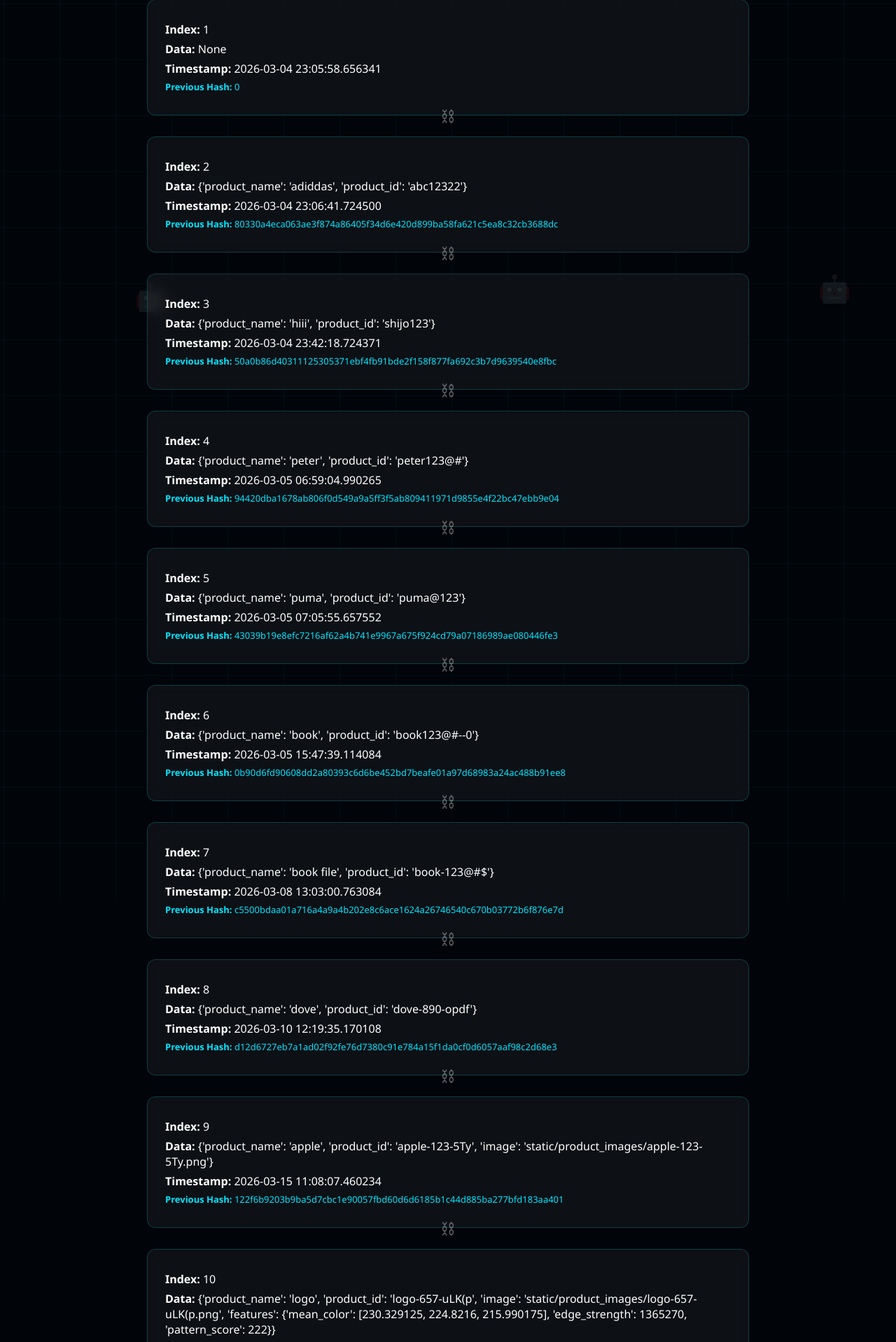
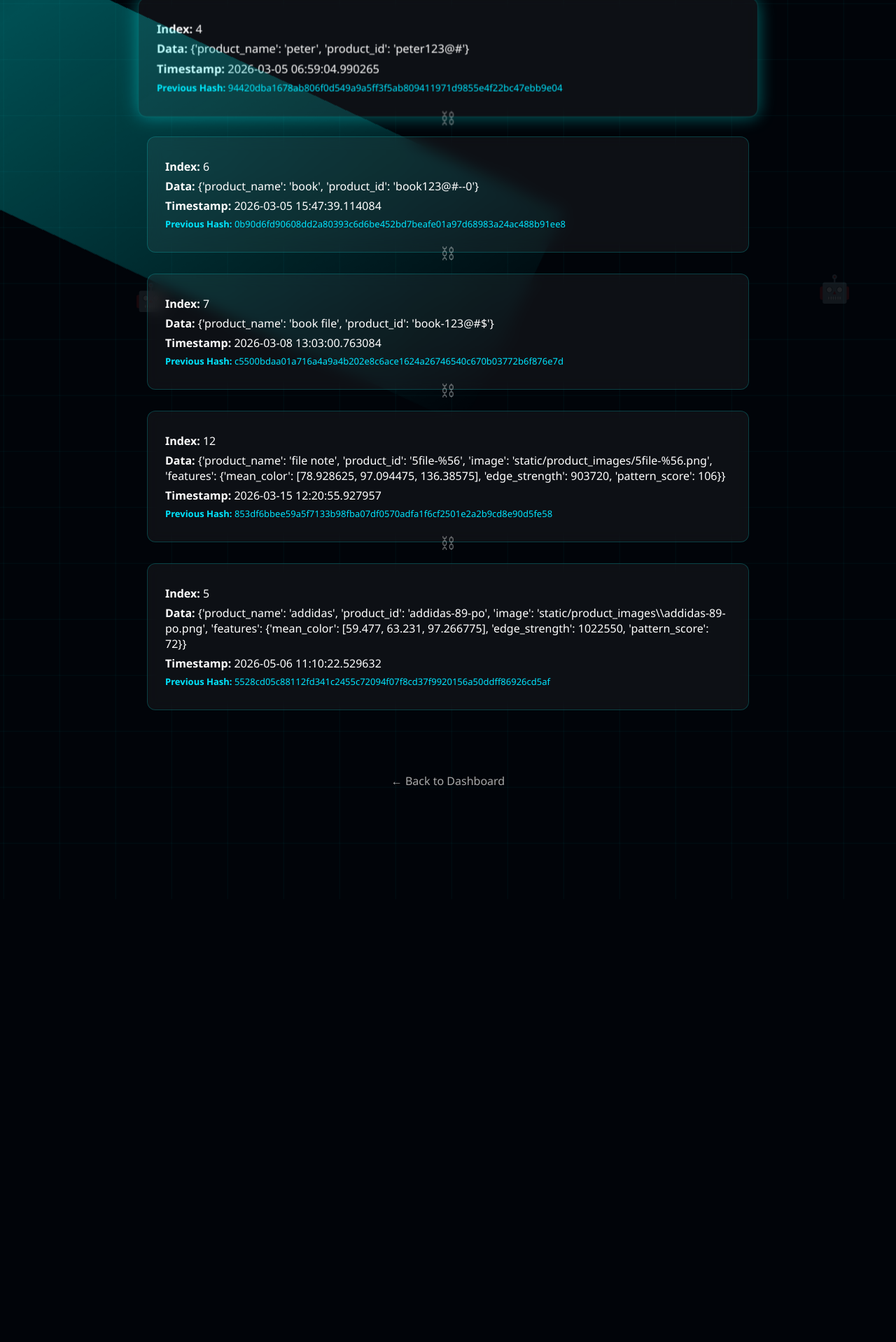
Before and after one commit to Antinshijo/cnn-blockchain, a Flask app: page /blockchain in a window 1280 px wide; the page is wider, and only the part inside the window is pictured. Shown: the part 240-2158 px from the top of that part at 70% size. After the commit the page ends 1446 px from the top of that part, so only its background shows below. Run offline with Flask 3, Linux system fonts and the light colour scheme.

Commit message:
what you changed

```diff
--- a/app.py
+++ b/app.py
@@ -1,4 +1,4 @@
-from flask import Flask, render_template, request
+from flask import Flask, render_template, request, redirect
 from blockchain import Blockchain
 from feature_extractor import extract_features
 from feature_matcher import compare_features
@@ -9,6 +9,8 @@ from werkzeug.utils import secure_filename
 
 app = Flask(__name__)
 blockchain = Blockchain()
+
+
 
 
 # ================= HOME =================
@@ -170,6 +172,7 @@ def verify_product():
 
 
 # ================= PRODUCT GALLERY =================
+# ================= PRODUCT GALLERY =================
 @app.route('/products')
 def products():
 
@@ -183,6 +186,27 @@ def products():
         "products.html",
         products=product_list
     )
+
+
+@app.route('/delete_product/<product_id>', methods=['POST'])
+def delete_product(product_id):
+
+    new_chain = []
+
+    for block in blockchain.chain:
+
+        if block.get("index") == 0:
+            new_chain.append(block)
+            continue
+
+        data = block.get("data")
+
+        if data and data.get("product_id") != product_id:
+            new_chain.append(block)
+
+    blockchain.chain = new_chain
+
+    return redirect('/products')
 
 
 # ================= VIEW BLOCKCHAIN =================
--- a/blockchain_data.json
+++ b/blockchain_data.json
@@ -1,31 +1,4 @@
 [
-    {
-        "index": 1,
-        "timestamp": "2026-03-04 23:05:58.656341",
-        "proof": 1,
-        "previous_hash": "0",
-        "data": null
-    },
-    {
-        "index": 2,
-        "timestamp": "2026-03-04 23:06:41.724500",
-        "proof": 1,
-        "previous_hash": "80330a4eca063ae3f874a86405f34d6e420d899ba58fa621c5ea8c32cb3688dc",
-        "data": {
-            "product_name": "adiddas",
-            "product_id": "abc12322"
-        }
-    },
-    {
-        "index": 3,
-        "timestamp": "2026-03-04 23:42:18.724371",
-        "proof": 1,
-        "previous_hash": "50a0b86d40311125305371ebf4fb91bde2f158f877fa692c3b7d9639540e8fbc",
-        "data": {
-            "product_name": "hiii",
-            "product_id": "shijo123"
-        }
-    },
     {
         "index": 4,
         "timestamp": "2026-03-05 06:59:04.990265",
@@ -34,16 +7,6 @@
         "data": {
             "product_name": "peter",
             "product_id": "peter123@#"
-        }
-    },
-    {
-        "index": 5,
-        "timestamp": "2026-03-05 07:05:55.657552",
-        "proof": 1,
-        "previous_hash": "43039b19e8efc7216af62a4b741e9967a675f924cd79a07186989ae080446fe3",
-        "data": {
-            "product_name": "puma",
-            "product_id": "puma@123"
         }
     },
     {
@@ -67,67 +30,6 @@
         }
     },
     {
-        "index": 8,
-        "timestamp": "2026-03-10 12:19:35.170108",
-        "proof": 1,
-        "previous_hash": "d12d6727eb7a1ad02f92fe76d7380c91e784a15f1da0cf0d6057aaf98c2d68e3",
-        "data": {
-            "product_name": "dove",
-            "product_id": "dove-890-opdf"
-        }
-    },
-    {
-        "index": 9,
-        "timestamp": "2026-03-15 11:08:07.460234",
-        "proof": 1,
-        "previous_hash": "122f6b9203b9ba5d7cbc1e90057fbd60d6d6185b1c44d885ba277bfd183aa401",
-        "data": {
-            "product_name": "apple",
-            "product_id": "apple-123-5Ty",
-            "image": "static/product_images/apple-123-5Ty.png"
-        }
-    },
-    {
-        "index": 10,
-        "timestamp": "2026-03-15 11:22:23.118436",
-        "proof": 1,
-        "previous_hash": "610c1f94596bdfe17e9bd73f2f8b06499782abbaa7081afa7f2ce3c84428ef0c",
-        "data": {
-            "product_name": "logo",
-            "product_id": "logo-657-uLK(p",
-            "image": "static/product_images/logo-657-uLK(p.png",
-            "features": {
-                "mean_color": [
-                    230.329125,
-                    224.8216,
-                    215.990175
-                ],
-                "edge_strength": 1365270,
-                "pattern_score": 222
-            }
-        }
-    },
-    {
-        "index": 11,
-        "timestamp": "2026-03-15 12:10:35.140184",
-        "proof": 1,
-        "previous_hash": "e12393e1453aa45ff92e294225e71e4b84dde7d282b41e59105bf48973e44ef4",
-        "data": {
-            "product_name": "chair",
-            "product_id": "chair-$5%^-0",
-            "image": "static/product_images/chair-$5%^-0.png",
-            "features": {
-                "mean_color": [
-                    179.587825,
-                    186.7229,
-                    202.48745
-                ],
-                "edge_strength": 1176060,
-                "pattern_score": 190
-            }
-        }
-    },
-    {
         "index": 12,
         "timestamp": "2026-03-15 12:20:55.927957",
         "proof": 1,
@@ -148,74 +50,14 @@
         }
     },
     {
-        "index": 13,
-        "timestamp": "2026-03-15 12:54:35.285380",
+        "index": 5,
+        "timestamp": "2026-05-06 11:10:22.529632",
         "proof": 1,
         "previous_hash": "5528cd05c88112fd341c2455c72094f07f8cd37f9920156a50ddff86926cd5af",
         "data": {
-            "product_name": "malik",
-            "product_id": "malik098",
-            "image": "static/product_images/malik098.png",
-            "features": {
-                "mean_color": [
-                    82.065725,
-                    98.804875,
-                    132.19665
-                ],
-                "edge_strength": 878985,
-                "pattern_score": 106
-            }
-        }
-    },
-    {
-        "index": 14,
-        "timestamp": "2026-03-15 14:05:08.556684",
-        "proof": 1,
-        "previous_hash": "c3043be8383b62d6fd54664db511eae19929af23640d1f3fc2e0f230aa006284",
-        "data": {
-            "product_name": "foofie",
-            "product_id": "foodiee3456",
-            "image": "static/product_images/foodiee3456.png",
-            "features": {
-                "mean_color": [
-                    217.75695,
-                    212.025975,
-                    205.2173
-                ],
-                "edge_strength": 637500,
-                "pattern_score": 211
-            }
-        }
-    },
-    {
-        "index": 15,
-        "timestamp": "2026-03-15 14:24:10.789815",
-        "proof": 1,
-        "previous_hash": "9c3805a2bb953e94c66434b0a1039e218160b131ed35c5eb42eba189ae4fa809",
-        "data": {
-            "product_name": "tree",
-            "product_id": "tree3456",
-            "image": "static/product_images\\tree3456.png",
-            "features": {
-                "mean_color": [
-                    78.928625,
-                    97.094475,
-                    136.38575
-                ],
-                "edge_strength": 903720,
-                "pattern_score": 106
-            }
-        }
-    },
-    {
-        "index": 16,
-        "timestamp": "2026-03-15 15:49:00.981923",
-        "proof": 1,
-        "previous_hash": "fdce9ee9e6eef6cef1476754a4646d7193fd352012e5a19d5f2648673e61526e",
-        "data": {
-            "product_name": "hagout",
-            "product_id": "hang12345",
-            "image": "static/product_images\\hang12345.png",
+            "product_name": "addidas",
+            "product_id": "addidas-89-po",
+            "image": "static/product_images\\addidas-89-po.png",
             "features": {
                 "mean_color": [
                     59.477,
@@ -226,125 +68,5 @@
                 "pattern_score": 72
             }
         }
-    },
-    {
-        "index": 17,
-        "timestamp": "2026-03-15 17:06:51.214216",
-        "proof": 1,
-        "previous_hash": "759276b6406adeb8ac60f5630ca484a6cb9cd1663d32df698bfd63d71304e1e7",
-        "data": {
-            "product_name": "iphone",
-            "product_id": "iphone23456876543",
-            "image": "static/product_images\\iphone23456876543.png",
-            "features": {
-                "mean_color": [
-                    35.6047,
-                    57.21335,
-                    166.851925
-                ],
-                "edge_strength": 558705,
-                "pattern_score": 87
-            }
-        }
-    },
-    {
-        "index": 18,
-        "timestamp": "2026-03-15 17:16:38.377441",
-        "proof": 1,
-        "previous_hash": "da096bbc41586dd742a86aee85795e3c66d5491fc8404693b54bcd084398c00b",
-        "data": {
-            "product_name": "monitor",
-            "product_id": "moni234598765",
-            "image": "static/product_images\\moni234598765.png",
-            "features": {
-                "mean_color": [
-                    212.2335,
-                    208.4909,
-                    203.871575
-                ],
-                "edge_strength": 496740,
-                "pattern_score": 207
-            }
-        }
-    },
-    {
-        "index": 19,
-        "timestamp": "2026-03-15 18:54:20.258037",
-        "proof": 1,
-        "previous_hash": "6a8e3011e03b8a3e0eb4482003be62eedf4a719f6ddfca4d2117383fdaf32ada",
-        "data": {
-            "product_name": "peter",
-            "product_id": "peter234568765",
-            "image": "static/product_images\\peter234568765.png",
-            "features": {
-                "mean_color": [
-                    78.928625,
-                    97.094475,
-                    136.38575
-                ],
-                "edge_strength": 903720,
-                "pattern_score": 106
-            }
-        }
-    },
-    {
-        "index": 20,
-        "timestamp": "2026-03-18 11:15:24.064535",
-        "proof": 1,
-        "previous_hash": "a5a0e1c6cf7c9852dbe7d469a3d90504e1b01f4ac0dc467bb7bcd13d8f39c5e6",
-        "data": {
-            "product_name": "gold",
-            "product_id": "gold12347654",
-            "image": "static/product_images\\gold12347654.png",
-            "features": {
-                "mean_color": [
-                    78.928625,
-                    97.094475,
-                    136.38575
-                ],
-                "edge_strength": 903720,
-                "pattern_score": 106
-            }
-        }
-    },
-    {
-        "index": 21,
-        "timestamp": "2026-03-20 11:25:34.692881",
-        "proof": 1,
-        "previous_hash": "20209d592a1c0ccc6877f15cd86f94ab105820cb3d1497c46654160bfeded893",
-        "data": {
-            "product_name": "elish",
-            "product_id": "elish123476543",
-            "image": "static/product_images\\elish123476543.png",
-            "features": {
-                "mean_color": [
-                    78.928625,
-                    97.094475,
-                    136.38575
-                ],
-                "edge_strength": 903720,
-                "pattern_score": 106
-            }
-        }
-    },
-    {
-        "index": 22,
-        "timestamp": "2026-04-02 00:27:33.270151",
-        "proof": 1,
-        "previous_hash": "4d2fdb2d03966f653887bdce4118b4c52bb73bf995fc6140c8f50718b3c692bf",
-        "data": {
-            "product_name": "dove",
-            "product_id": "dove--484",
-            "image": "static/product_images\\dove--484.png",
-            "features": {
-                "mean_color": [
-                    139.92575,
-                    136.0134,
-                    145.245225
-                ],
-                "edge_strength": 1344105,
-                "pattern_score": 139
-            }
-        }
     }
 ]
```
Also changed, not shown: templates/register_product.html (+111 -143 lines), static/product_images/addidas-89-po.png (added), static/qr_codes/addidas-89-po.png (added).
